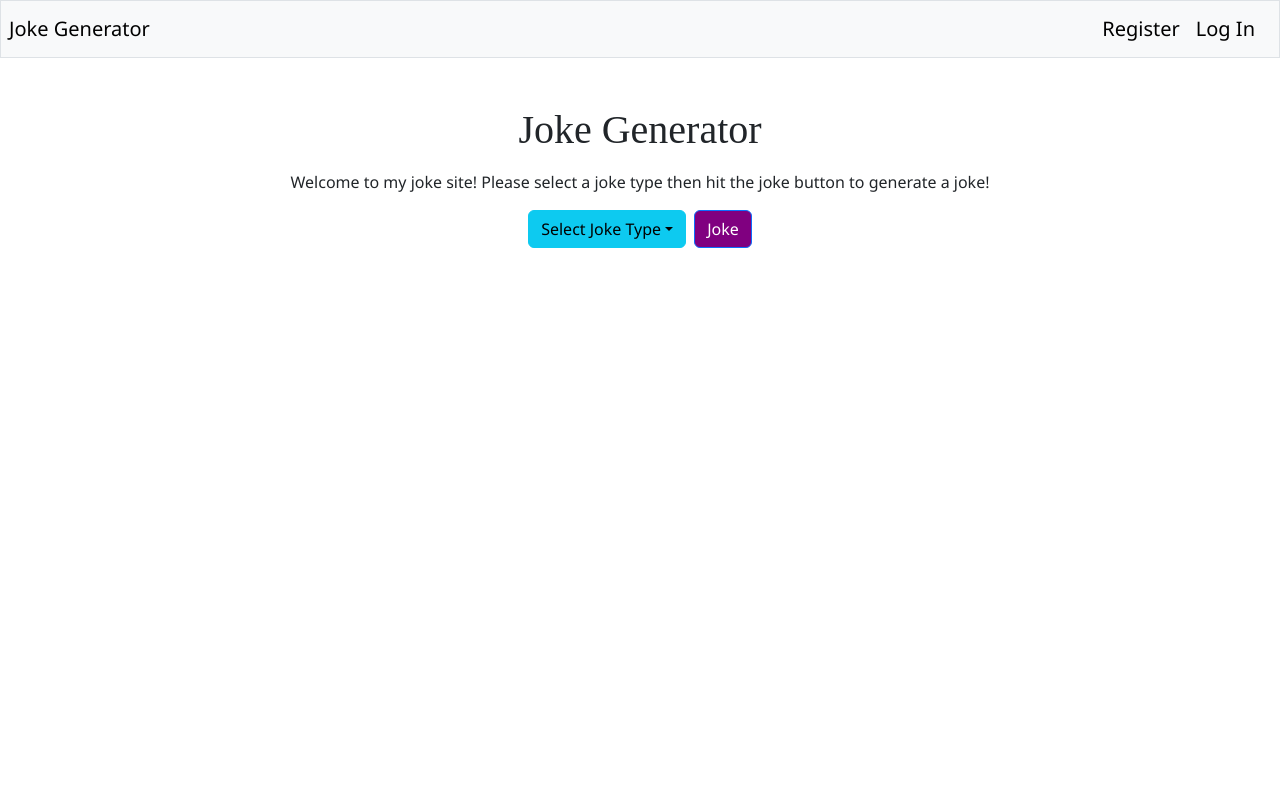
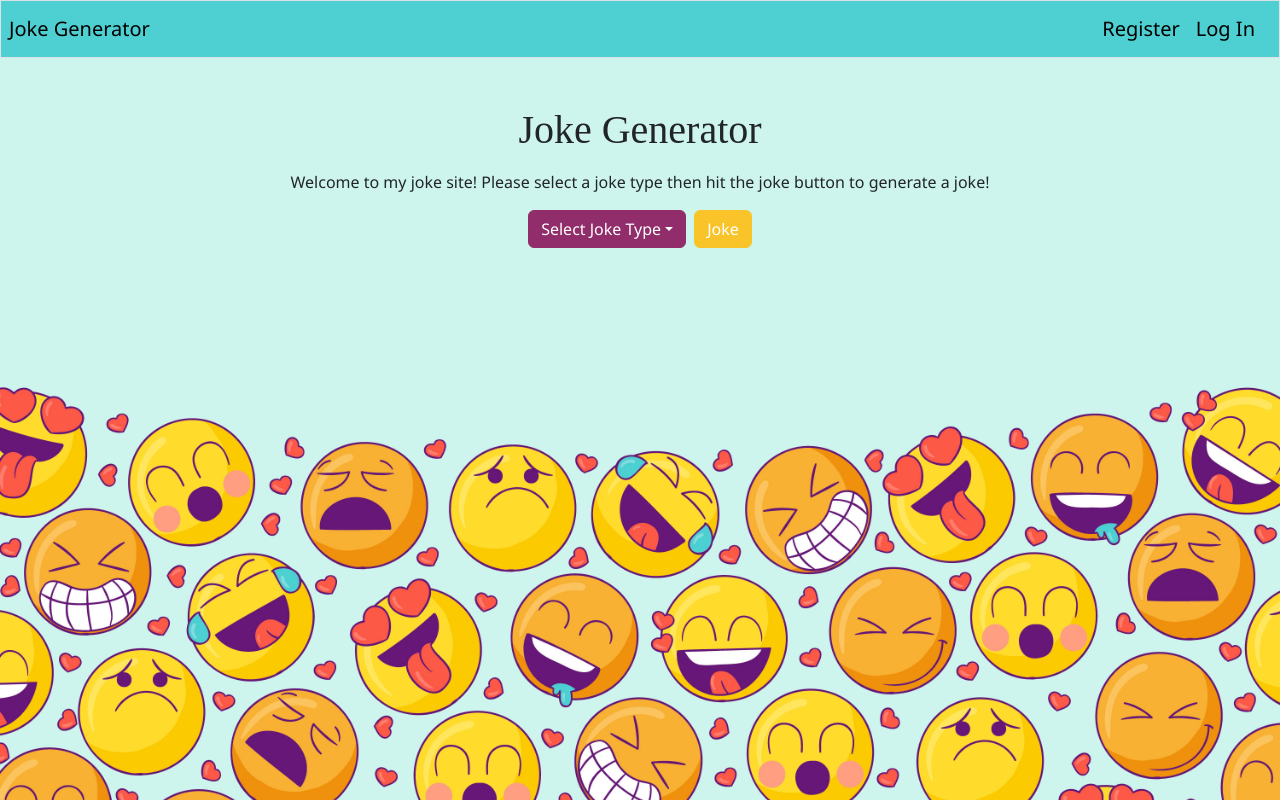
Before and after one commit to wrp90/react-joke-app, a React (Create React App) app in the folder client/: page / in a window 1280 px wide. Built offline with nearby package versions, Linux system fonts and the light colour scheme; no server answers; sample sign-in values are in the browser's storage; the HTML template or start-up script is replaced by a standard one; a web font is replaced by a local one.

Commit message:
styling changes

```diff
--- a/client/src/App.css
+++ b/client/src/App.css
@@ -7,3 +7,16 @@
 .container {
   padding: 0px !important;
 }
+
+.App {
+  background: transparent;
+}
+
+body {
+  background: url('../public/imgs/laughbackground.jpg') no-repeat center center fixed;
+  -webkit-background-size: cover;
+  -moz-background-size: cover;
+  -o-background-size: cover;
+  background-size: cover;
+  min-height: 100vh;
+}
--- /dev/null
+++ b/client/src/features/Components/AppContainer/AppContainer.css
@@ -0,0 +1,3 @@
+.custom-navbar {
+    background-color: #4ECFD1;
+}
--- a/client/src/features/Components/AppContainer/AppContainer.js
+++ b/client/src/features/Components/AppContainer/AppContainer.js
@@ -4,6 +4,7 @@ import { selectIsLoggedIn, setIsLoggedIn, setUserId, setUserInformation } from '
 import { Container, Nav } from 'react-bootstrap';
 import { useCallback, useEffect } from 'react';
 import Navbar from 'react-bootstrap/Navbar';
+import './AppContainer.css'
 
 const baseUrl = process.env.REACT_APP_BASE_URL;
 
@@ -82,7 +83,7 @@ const AppContainer = ({ hideLogin }) => {
 
     return (
         <>
-            <Navbar className="border navbar-light bg-light p-2 justify-content-between" bg="light" expand="lg">
+            <Navbar className="custom-navbar border navbar-light p-2 justify-content-between" expand="lg">
                 <Navbar.Brand as={Link} to="/">
                     Joke Generator
                 </Navbar.Brand>
--- a/client/src/features/Components/Home/Home.css
+++ b/client/src/features/Components/Home/Home.css
@@ -19,5 +19,12 @@
 }
 
 .joke-button {
-    background-color: purple !important
+    background-color: #F9C429 !important;
+    border-color: #F9C429 !important;
 }
+
+#dropdown-basic-button {
+    background-color: #902D6A !important;
+    color: white;
+    border-color: #902D6A !important;
+}
--- a/client/src/features/Components/Home/Home.js
+++ b/client/src/features/Components/Home/Home.js
@@ -25,7 +25,7 @@ const Home = () => {
     };
 
     return (
-        <div>
+        <div className="home-container">
             <div className="joke-card">
                 <h1 className="title">Joke Generator</h1>
                 <p>Welcome to my joke site! Please select a joke type then hit the joke button to generate a joke!</p>
```
Also changed, not shown: client/public/imgs/laughbackground.jpg (added).
